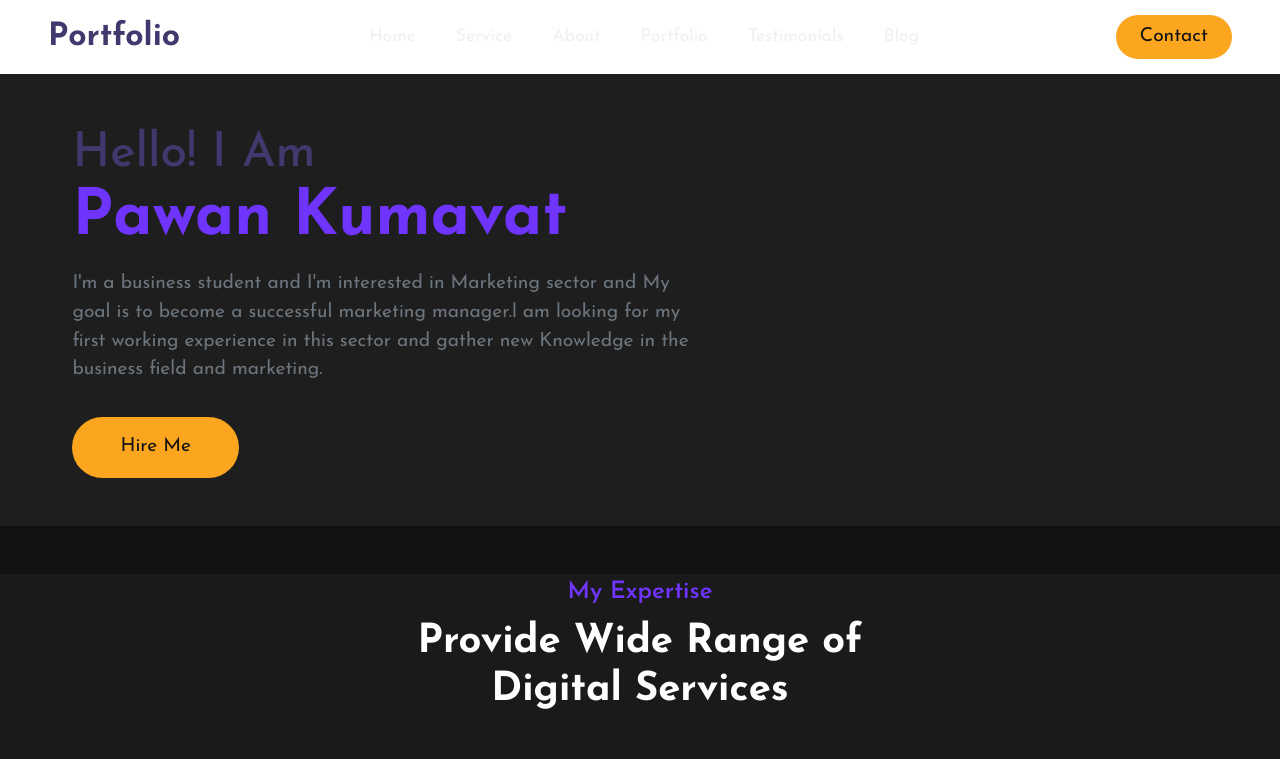
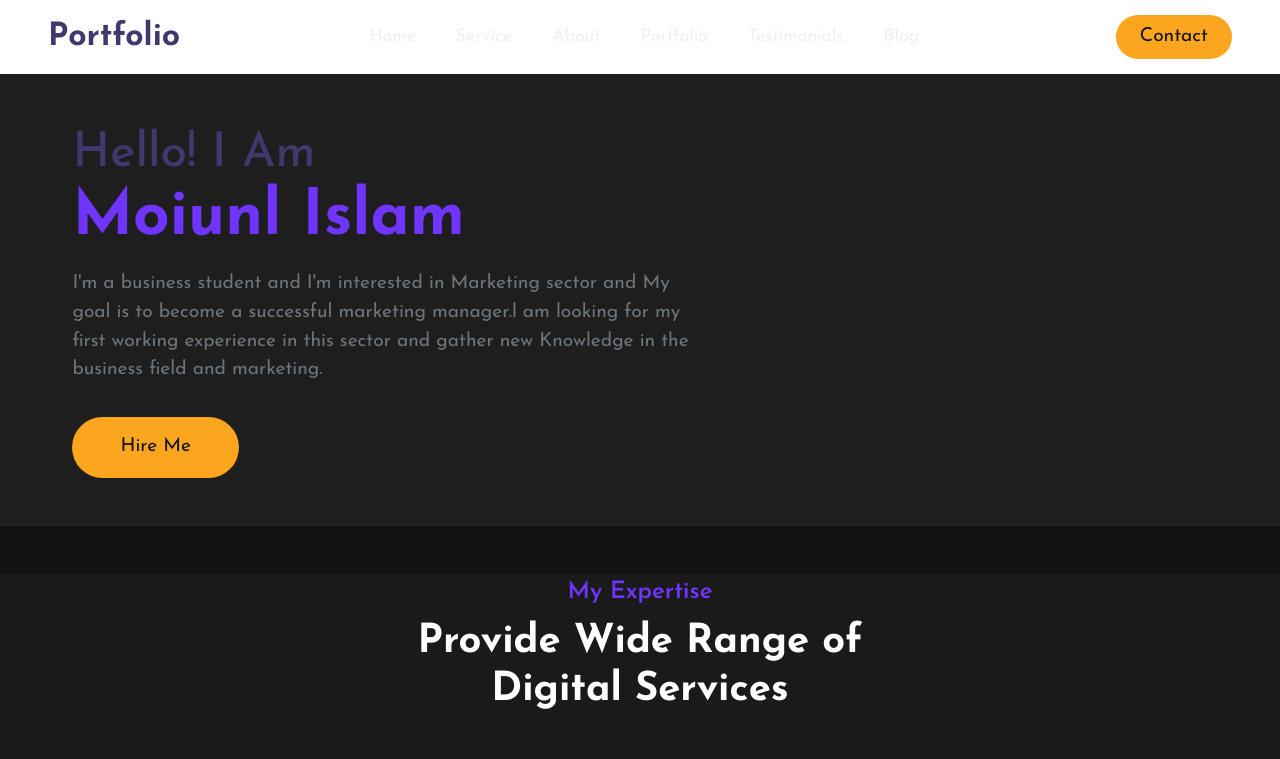
Before and after one commit to Moinul12359/new, a plain HTML site: page index.html in a window 1280 px wide. Shown: the top 759 px of the page. Drawn offline with nearby package versions, Linux system fonts and the light colour scheme; a script that the page names is missing.

Commit message:
Update index.html

```diff
--- a/index.html
+++ b/index.html
@@ -92,7 +92,7 @@
         <!-- here data-aos is used for adding aos animation  -->
         <div class="col-10 col-md-6 text-center text-md-start" data-aos="slide-right">
           <h2 style="color: #3f396d">
-            Hello! I Am <br /><span class="c-orange">Pawan Kumavat</span>
+            Hello! I Am <br /><span class="c-orange">Moiunl Islam</span>
           </h2>
           <p class="text-muted">
            I'm a business student and I'm interested in Marketing sector and My goal is to become a successful marketing manager.l am looking for my first working experience in this sector and gather new Knowledge in the business field and marketing.
```
